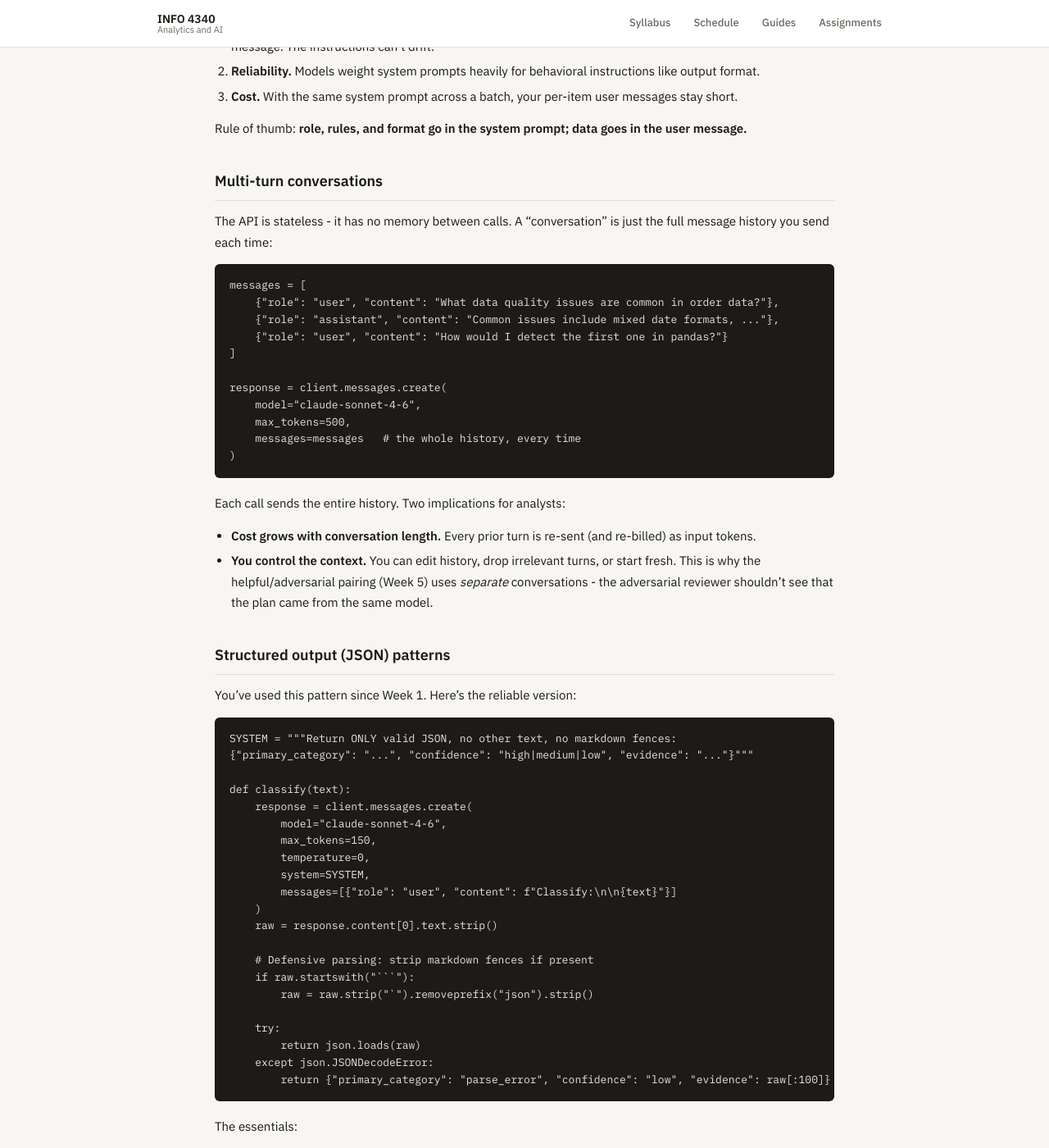
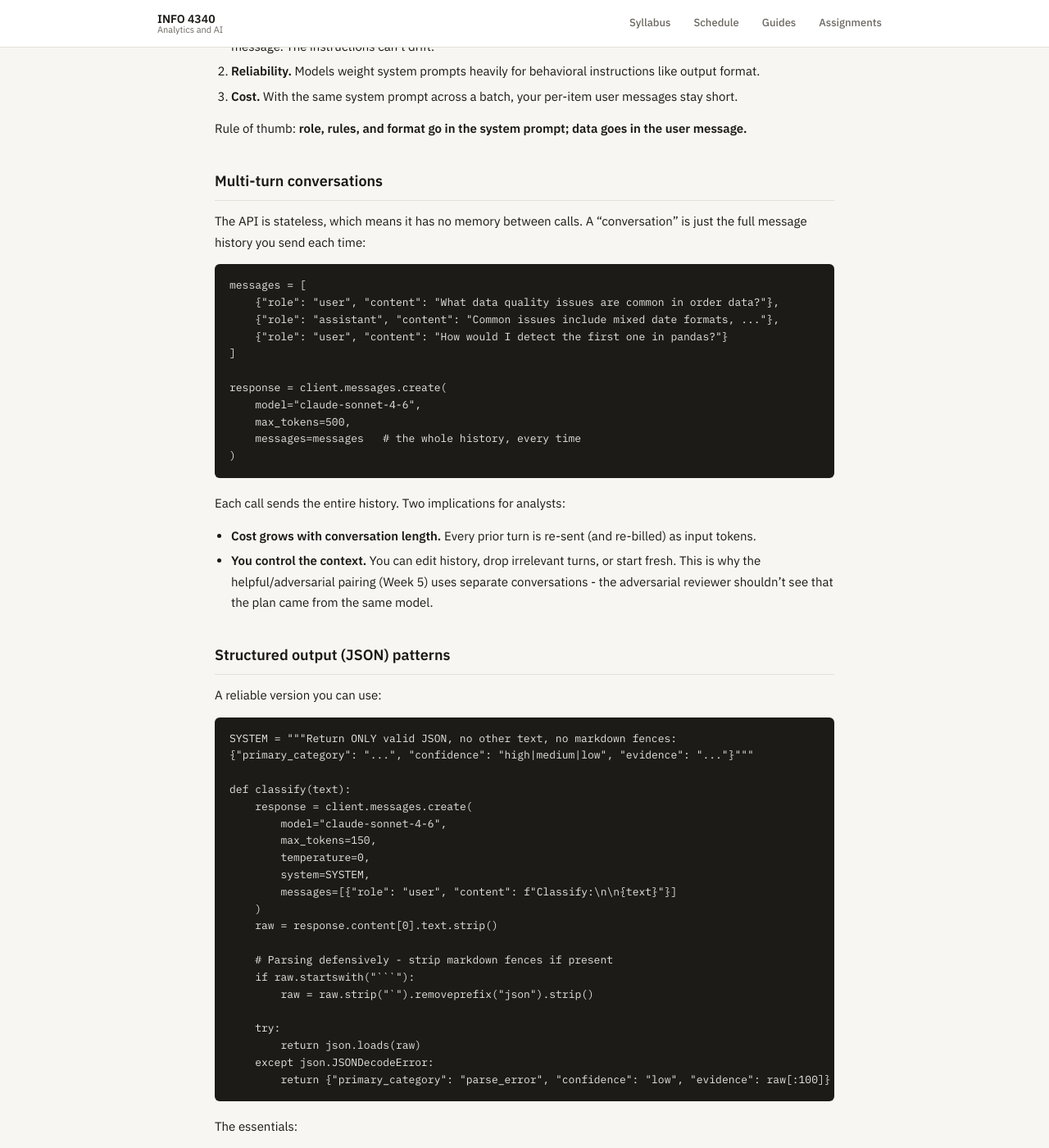
Before and after one commit to steflangehennig/info4340, a Jekyll site: the page built from guides/claude-api.md, in a window 1280 px wide and 1400 px high, scrolled down 1951 px. Shown: the whole window at 82% size. Built offline with Jekyll 4.4.1, drawn with Linux system fonts in a browser that asks for light colours.

Commit message:
update code comments in API guide

````diff
--- a/guides/claude-api.md
+++ b/guides/claude-api.md
@@ -81,7 +81,7 @@ Rule of thumb: **role, rules, and format go in the system prompt; data goes in t
 
 ## Multi-turn conversations
 
-The API is stateless - it has no memory between calls. A "conversation" is just the full message history you send each time:
+The API is stateless, which means it has no memory between calls. A "conversation" is just the full message history you send each time:
 
 ```python
 messages = [
@@ -100,11 +100,11 @@ response = client.messages.create(
 Each call sends the entire history. Two implications for analysts:
 
 - **Cost grows with conversation length.** Every prior turn is re-sent (and re-billed) as input tokens.
-- **You control the context.** You can edit history, drop irrelevant turns, or start fresh. This is why the helpful/adversarial pairing (Week 5) uses *separate* conversations - the adversarial reviewer shouldn't see that the plan came from the same model.
+- **You control the context.** You can edit history, drop irrelevant turns, or start fresh. This is why the helpful/adversarial pairing (Week 5) uses separate conversations - the adversarial reviewer shouldn't see that the plan came from the same model.
 
 ## Structured output (JSON) patterns
 
-You've used this pattern since Week 1. Here's the reliable version:
+A reliable version you can use:
 
 ```python
 SYSTEM = """Return ONLY valid JSON, no other text, no markdown fences:
@@ -120,7 +120,7 @@ def classify(text):
     )
     raw = response.content[0].text.strip()
 
-    # Defensive parsing: strip markdown fences if present
+    # Parsing defensively - strip markdown fences if present
     if raw.startswith("```"):
         raw = raw.strip("`").removeprefix("json").strip()
 
````
